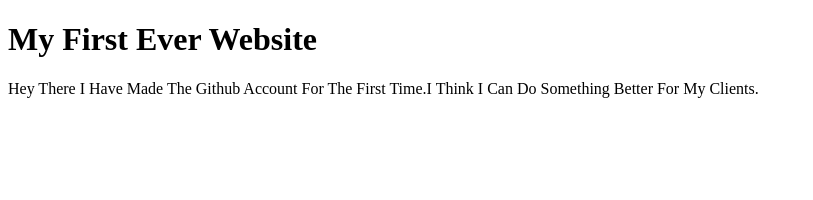
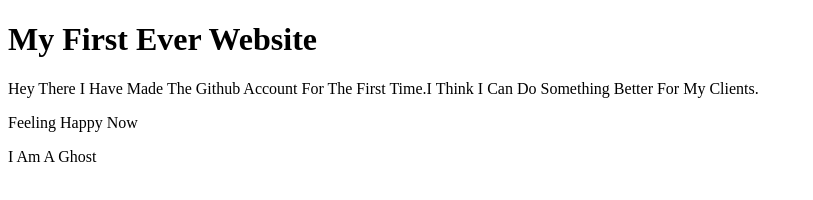
Before and after one commit to masumjia700/my-first-website, a plain HTML site: page index.html in a window 1280 px wide. Shown: the whole page, without its empty margins (0-813 px from the left). Drawn offline with Linux system fonts and the light colour scheme.

Commit message:
ghosat hunter is here

```diff
--- a/index.html
+++ b/index.html
@@ -8,5 +8,7 @@
 <body>
     <h1>My First Ever Website</h1>
     <p>Hey There I Have Made The Github Account For The First Time.I Think I Can Do Something Better For My Clients.</p>
+    <p>Feeling Happy Now</p>
+    <p>I Am A Ghost</p>
 </body>
 </html>
```
